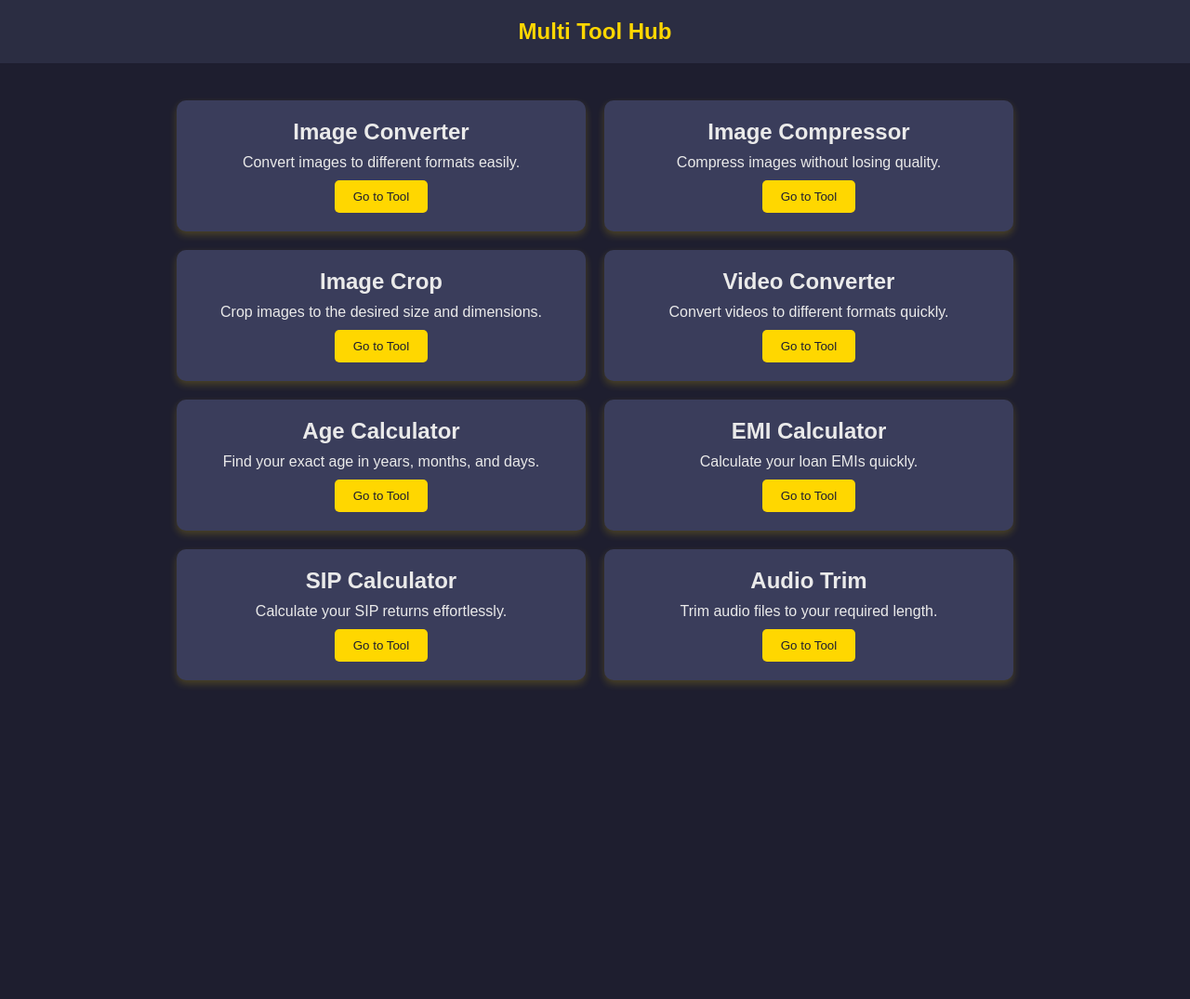
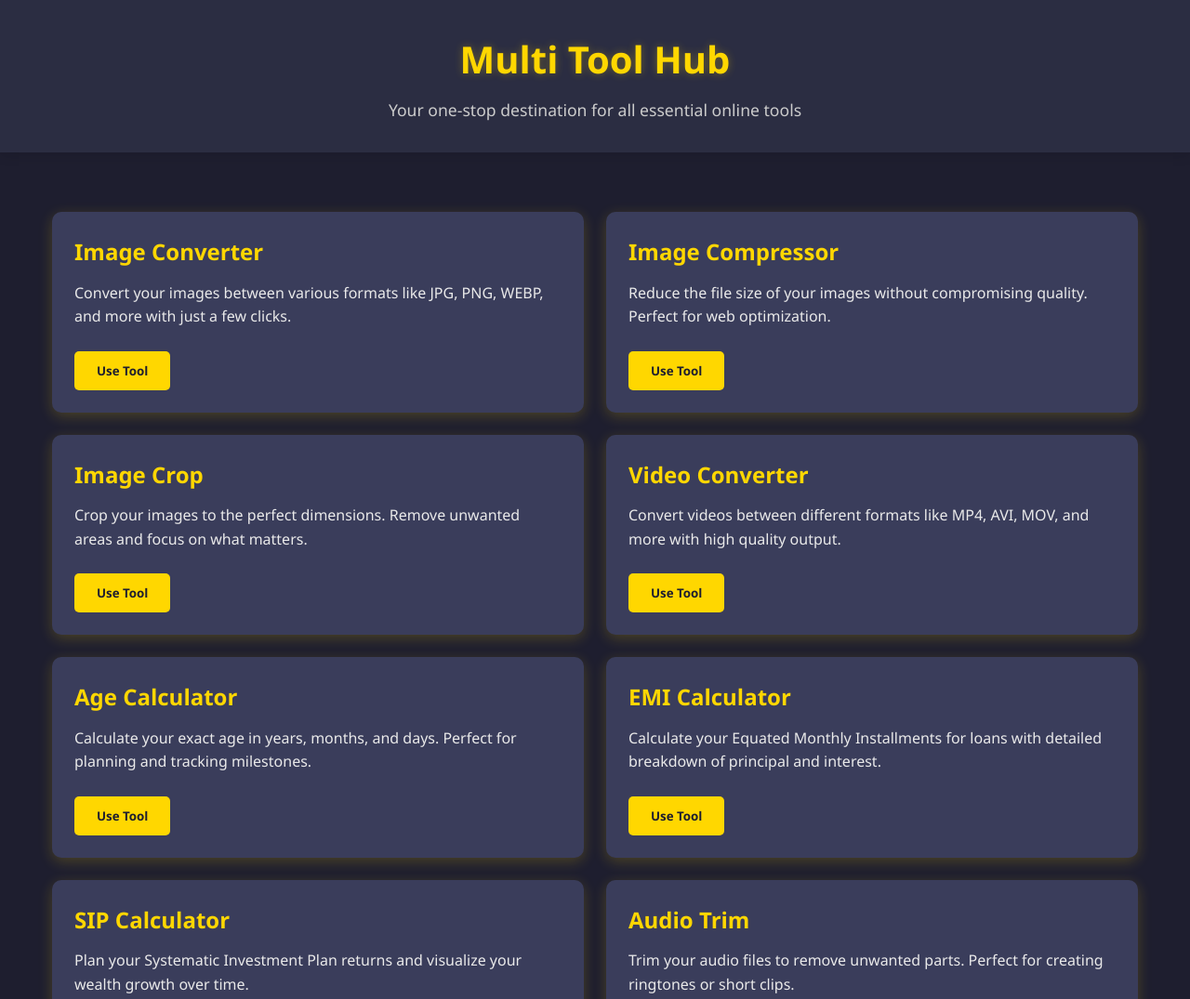
Before and after one commit to miceanak-cloud/mice-tools, a plain HTML site: page index.html in a window 1280 px wide. Shown: the top 1075 px of the page at 93% size. Before the commit the page ends 800 px from the top, so only its background shows below. Drawn offline with Linux system fonts and the light colour scheme.

Commit message:
Update index.html

```diff
--- a/index.html
+++ b/index.html
@@ -5,134 +5,227 @@
     <meta name="viewport" content="width=device-width, initial-scale=1.0">
     <title>Multi Tool Hub</title>
     <style>
+        /* Reset and Base Styles */
         * {
             margin: 0;
             padding: 0;
             box-sizing: border-box;
-            font-family: Arial, sans-serif;
+            font-family: 'Segoe UI', Tahoma, Geneva, Verdana, sans-serif;
         }
 
         body {
-            background: #1E1E2F;
+            background-color: #1E1E2F;
             color: #EAEAEA;
-            text-align: center;
+            line-height: 1.6;
         }
 
-        .header {
-            background: #2B2D42;
-            padding: 20px;
-            font-size: 24px;
-            font-weight: bold;
-            color: #FFD700;
+        /* Header Styles */
+        header {
+            background-color: #2B2D42;
+            padding: 2rem 1rem;
+            text-align: center;
+            box-shadow: 0 4px 12px rgba(0, 0, 0, 0.1);
         }
 
-        .container {
+        header h1 {
+            font-size: 2.5rem;
+            margin-bottom: 0.5rem;
+            color: #FFD700;
+            text-shadow: 0 0 10px rgba(255, 215, 0, 0.3);
+        }
+
+        header p {
+            font-size: 1.1rem;
+            max-width: 600px;
+            margin: 0 auto;
+            color: #CCCCCC;
+        }
+
+        /* Main Content Styles */
+        main {
+            padding: 2rem 1rem;
+            max-width: 1200px;
+            margin: 0 auto;
+        }
+
+        /* Tools Grid Styles */
+        .tools-grid {
             display: grid;
             grid-template-columns: repeat(2, 1fr);
-            gap: 20px;
-            max-width: 900px;
-            margin: 40px auto;
+            gap: 1.5rem;
+            margin-top: 2rem;
         }
 
+        /* Tool Card Styles */
         .tool-card {
-            background: #3A3D5B;
-            padding: 20px;
+            background-color: #3A3D5B;
             border-radius: 10px;
-            text-align: center;
-            transition: 0.3s;
-            box-shadow: 0 4px 8px rgba(255, 215, 0, 0.2);
+            padding: 1.5rem;
+            transition: all 0.3s ease;
+            box-shadow: 0 4px 15px rgba(255, 215, 0, 0.2);
+            display: flex;
+            flex-direction: column;
+            height: 100%;
         }
 
         .tool-card:hover {
-            background: #FFD700;
+            background-color: #FFD700;
+            transform: translateY(-5px);
+            box-shadow: 0 8px 25px rgba(255, 215, 0, 0.4);
+        }
+
+        .tool-card:hover h2,
+        .tool-card:hover p {
             color: #1E1E2F;
         }
 
         .tool-card h2 {
-            margin-bottom: 10px;
+            font-size: 1.5rem;
+            margin-bottom: 0.75rem;
+            color: #FFD700;
+            transition: color 0.3s ease;
         }
 
-        .btn {
-            display: inline-block;
-            margin-top: 10px;
-            padding: 10px 20px;
-            background: #FFD700;
+        .tool-card p {
+            margin-bottom: 1.5rem;
+            flex-grow: 1;
+            transition: color 0.3s ease;
+        }
+
+        /* Button Styles */
+        .tool-button {
+            background-color: #FFD700;
             color: #1E1E2F;
             border: none;
+            padding: 0.75rem 1.5rem;
             border-radius: 5px;
+            font-weight: bold;
             cursor: pointer;
-            transition: 0.3s;
+            transition: all 0.3s ease;
+            align-self: flex-start;
+            margin-top: auto;
         }
 
-        .btn:hover {
-            background: #E6C200;
+        .tool-button:hover {
+            background-color: #E6C200;
+            transform: scale(1.05);
         }
 
+        /* Footer Styles */
+        footer {
+            background-color: #2B2D42;
+            text-align: center;
+            padding: 1.5rem;
+            margin-top: 3rem;
+            color: #CCCCCC;
+        }
+
+        /* Responsive Design */
         @media (max-width: 768px) {
-            .container {
+            .tools-grid {
                 grid-template-columns: 1fr;
+            }
+
+            header h1 {
+                font-size: 2rem;
+            }
+
+            .tool-card {
+                padding: 1.25rem;
+            }
+        }
+
+        @media (max-width: 480px) {
+            header h1 {
+                font-size: 1.75rem;
+            }
+
+            .tool-card h2 {
+                font-size: 1.25rem;
             }
         }
     </style>
 </head>
 <body>
-    <div class="header">Multi Tool Hub</div>
+    <header>
+        <h1>Multi Tool Hub</h1>
+        <p>Your one-stop destination for all essential online tools</p>
+    </header>
 
-    <div class="container">
+    <main>
+        <div class="tools-grid">
+            <!-- Tool Card 1: Image Converter -->
             <div class="tool-card">
                 <h2>Image Converter</h2>
-            <p>Convert images to different formats easily.</p>
-            <button class="btn" onclick="goToSection('image-converter.html')">Go to Tool</button>
+                <p>Convert your images between various formats like JPG, PNG, WEBP, and more with just a few clicks.</p>
+                <button class="tool-button" data-tool="image-converter.html">Use Tool</button>
             </div>
 
+            <!-- Tool Card 2: Image Compressor -->
             <div class="tool-card">
                 <h2>Image Compressor</h2>
-            <p>Compress images without losing quality.</p>
-            <button class="btn" onclick="goToSection('image-compressor')">Go to Tool</button>
+                <p>Reduce the file size of your images without compromising quality. Perfect for web optimization.</p>
+                <button class="tool-button" data-tool="Image Compressor">Use Tool</button>
             </div>
 
+            <!-- Tool Card 3: Image Crop -->
             <div class="tool-card">
                 <h2>Image Crop</h2>
-            <p>Crop images to the desired size and dimensions.</p>
-            <button class="btn" onclick="goToSection('image-crop')">Go to Tool</button>
+                <p>Crop your images to the perfect dimensions. Remove unwanted areas and focus on what matters.</p>
+                <button class="tool-button" data-tool="Image Crop">Use Tool</button>
             </div>
 
+            <!-- Tool Card 4: Video Converter -->
             <div class="tool-card">
                 <h2>Video Converter</h2>
-            <p>Convert videos to different formats quickly.</p>
-            <button class="btn" onclick="goToSection('video-converter')">Go to Tool</button>
+                <p>Convert videos between different formats like MP4, AVI, MOV, and more with high quality output.</p>
+                <button class="tool-button" data-tool="Video Converter">Use Tool</button>
             </div>
 
+            <!-- Tool Card 5: Age Calculator -->
             <div class="tool-card">
                 <h2>Age Calculator</h2>
-            <p>Find your exact age in years, months, and days.</p>
-            <button class="btn" onclick="goToSection('age-calculator')">Go to Tool</button>
+                <p>Calculate your exact age in years, months, and days. Perfect for planning and tracking milestones.</p>
+                <button class="tool-button" data-tool="Age Calculator">Use Tool</button>
             </div>
 
+            <!-- Tool Card 6: EMI Calculator -->
             <div class="tool-card">
                 <h2>EMI Calculator</h2>
-            <p>Calculate your loan EMIs quickly.</p>
-            <button class="btn" onclick="goToSection('emi-calculator')">Go to Tool</button>
+                <p>Calculate your Equated Monthly Installments for loans with detailed breakdown of principal and interest.</p>
+                <button class="tool-button" data-tool="EMI Calculator">Use Tool</button>
             </div>
 
+            <!-- Tool Card 7: SIP Calculator -->
             <div class="tool-card">
                 <h2>SIP Calculator</h2>
-            <p>Calculate your SIP returns effortlessly.</p>
-            <button class="btn" onclick="goToSection('sip-calculator')">Go to Tool</button>
+                <p>Plan your Systematic Investment Plan returns and visualize your wealth growth over time.</p>
+                <button class="tool-button" data-tool="SIP Calculator">Use Tool</button>
             </div>
 
+            <!-- Tool Card 8: Audio Trim -->
             <div class="tool-card">
                 <h2>Audio Trim</h2>
-            <p>Trim audio files to your required length.</p>
-            <button class="btn" onclick="goToSection('audio-trim')">Go to Tool</button>
+                <p>Trim your audio files to remove unwanted parts. Perfect for creating ringtones or short clips.</p>
+                <button class="tool-button" data-tool="Audio Trim">Use Tool</button>
             </div>
         </div>
+    </main>
+
+    <footer>
+        <p>&copy; 2023 Multi Tool Hub. All rights reserved.</p>
+    </footer>
 
     <script>
-        function goToSection(sectionId) {
-            alert('Redirecting to ' + sectionId + ' (Page under development)');
-            // Replace with actual navigation logic when the pages are ready
-        }
+        // Add click event listeners to all tool buttons
+        document.querySelectorAll('.tool-button').forEach(button => {
+            button.addEventListener('click', function() {
+                const toolName = this.getAttribute('data-tool');
+                alert(`Redirecting to ${toolName}`);
+                // In a real implementation, you would redirect to the actual tool page
+                // window.location.href = `/${toolName.toLowerCase().replace(' ', '-')}`;
+            });
+        });
     </script>
 </body>
 </html>
```
Lines whose indentation alone changed are shown as unchanged.
